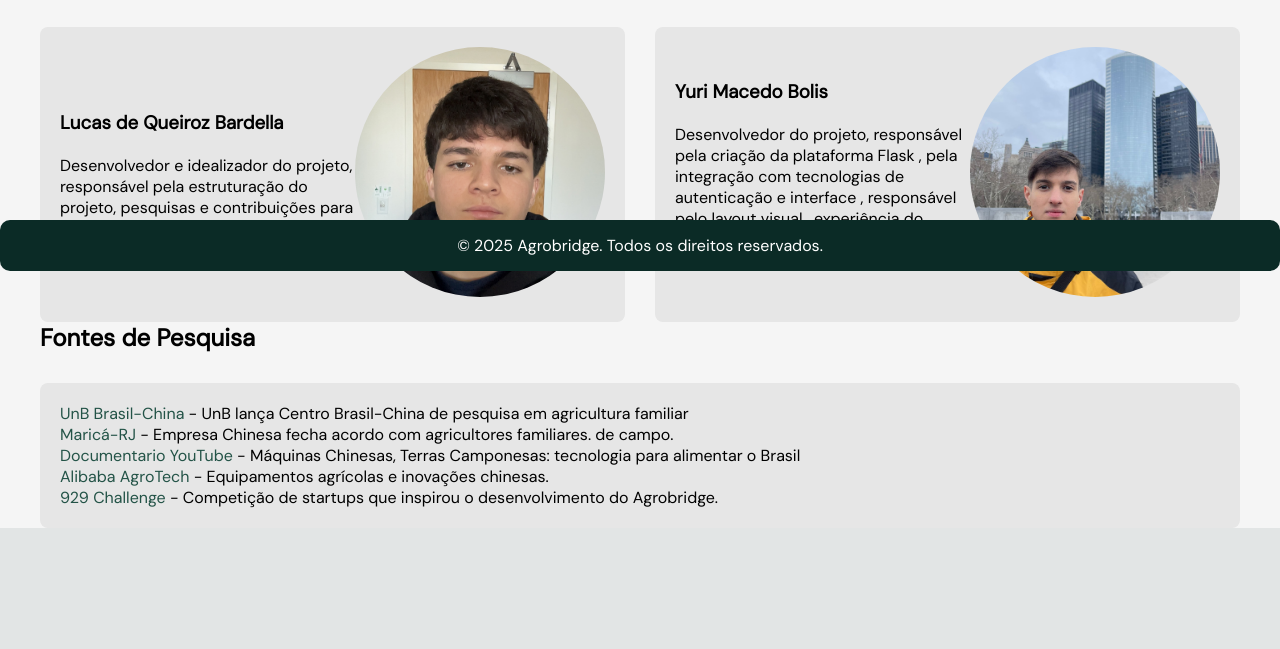
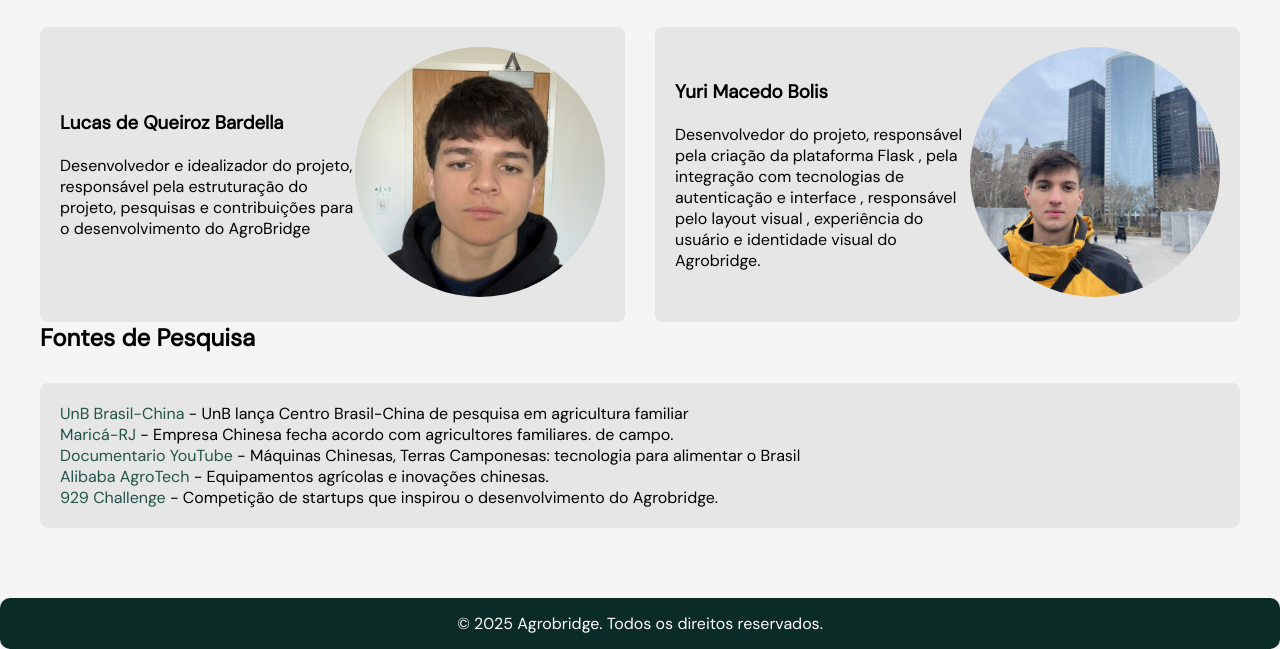
Before and after one commit to YuriMacedoBolis/AGROBRIDGE, a Flask app: page /sobre in a window 1280 px wide. Shown: the part 580-1229 px from the top of the page. Before the commit the page ends 1108 px from the top, so only its background shows below. Run offline with Flask 3, Linux system fonts and the light colour scheme; some web fonts are replaced.

Commit message:
arrumando db

```diff
--- a/app/__init__.py
+++ b/app/__init__.py
@@ -13,6 +13,7 @@ app = Flask(__name__)
 
 #CONFIGURAÇÕES DO APP
 
+
 db_url = os.environ.get('DATABASE_URL' , 'sqlite:///agrobridge.db')
 app.config["SECRET_KEY"] = db_url
 app.config['SQLALCHEMY_DATABASE_URI'] = 'sqlite:///agrobridge.db'
@@ -27,4 +28,5 @@ login_manager.login_view = 'login'
 
 csrf = CSRFProtect(app)
 
+
 from app import routes , models
--- a/app/static/css/style.css
+++ b/app/static/css/style.css
@@ -89,9 +89,7 @@ nav h1:hover {
     top: 100%;
     /* logo abaixo do item principal */
     left: 0;
-    background: rgba(255, 255, 255, 0.295);
-    backdrop-filter: blur(10.5px);
-    -webkit-backdrop-filter: blur(13.5px);
+    background: rgb(255, 255, 255);
     border: 1px solid rgba(255, 255, 255, 0.18);
     display: none;
     /* escondido inicialmente */
@@ -283,7 +281,7 @@ header {
 
 .sobre{
     max-width: 1440px;
-    max-height: 100vh;
+    margin-bottom: 30px;
     padding: 40px;
 }
 
@@ -357,8 +355,6 @@ footer {
     background-color: #0b2b26;
     color: white;
     padding: 15px;
-    position: relative;
-    bottom: 0;
     border-radius: 10px;
 }
 
```
